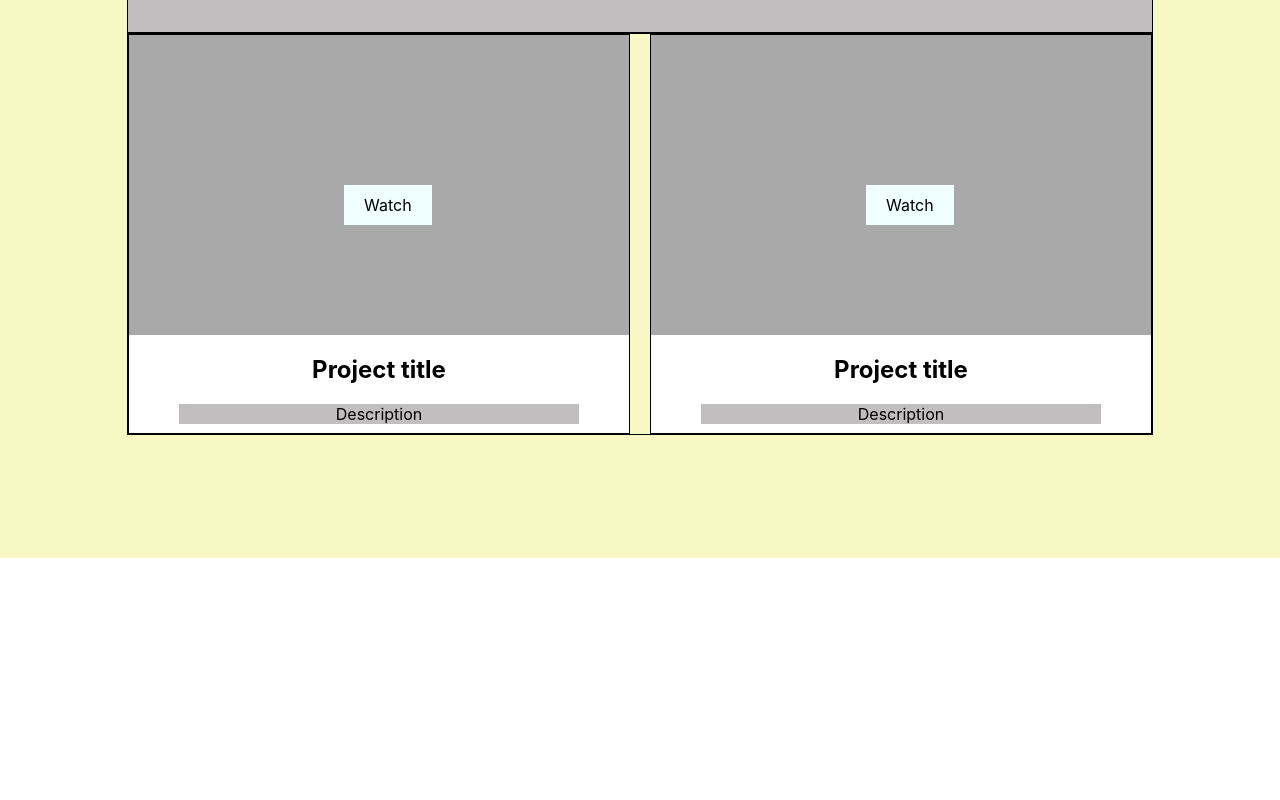
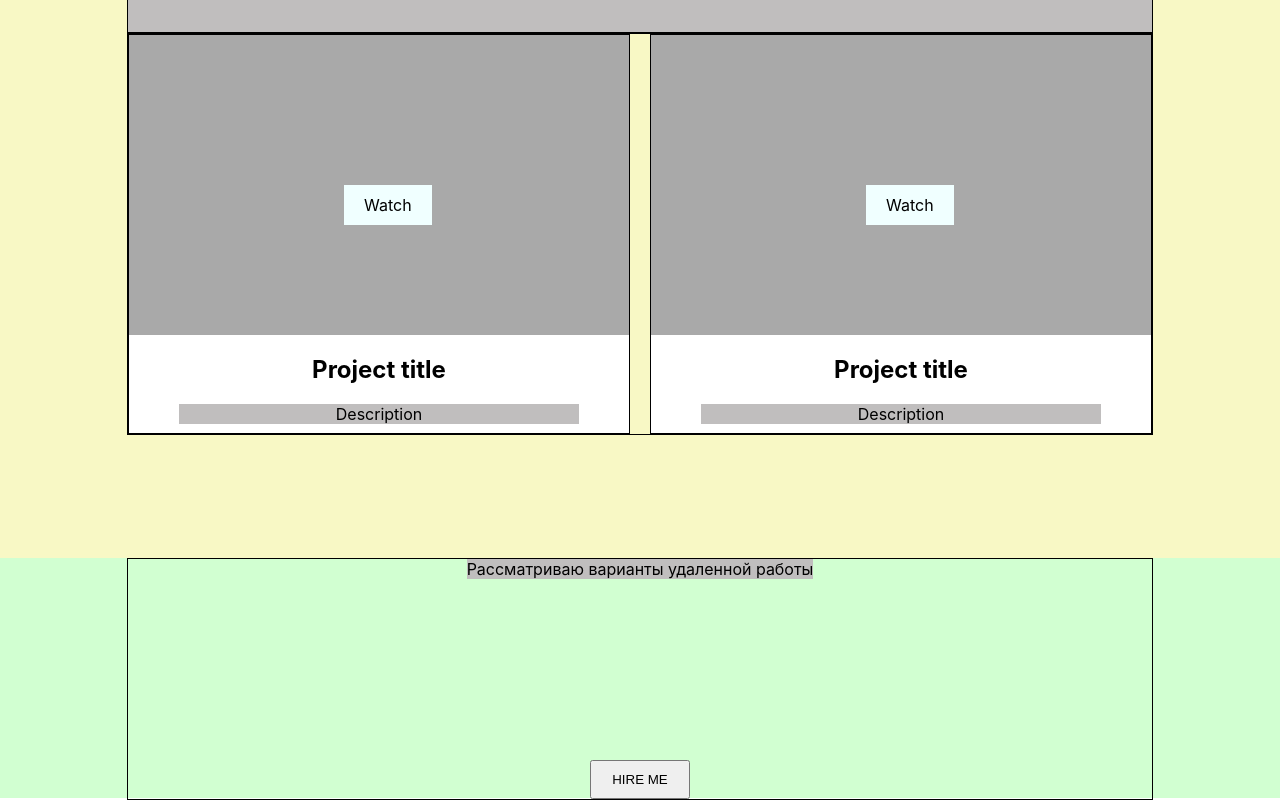
Before and after one commit to KseniyaMelnik/portfolio-react, a React (Create React App) app: page / in a window 1280 px wide. Shown: the part 1922-2722 px from the top of the page. Before the commit the page ends 2480 px from the top, so only its background shows below. Built offline with nearby package versions, Linux system fonts and the light colour scheme.

Commit message:
feat: add block remote in project

```diff
--- a/src/App.js
+++ b/src/App.js
@@ -4,6 +4,7 @@ import Header from "./header/Header";
 import Main from "./main/Main";
 import Skills from "./skills/Skills";
 import Projects from "./projects/Projects";
+import Remote from "./remote/Remote";
 
 function App() {
     return (
@@ -12,6 +13,7 @@ function App() {
             <Main/>
             <Skills/>
             <Projects/>
+            <Remote />
         </div>
     );
 }
--- /dev/null
+++ b/src/remote/Remote.js
@@ -0,0 +1,19 @@
+import React from "react";
+import style from './Remote.module.css';
+
+function Remote() {
+    return (
+        <div className={style.remoteBlock}>
+        <div className={style.container}>
+            <div className={style.text}>
+                <span>Рассматриваю варианты удаленной работы</span>
+            </div>
+            <div className={style.buttonContainer}>
+                <button className={style.button}>hire me</button>
+            </div>
+        </div>
+        </div>
+    );
+}
+
+export default Remote;
--- /dev/null
+++ b/src/remote/Remote.module.css
@@ -0,0 +1,27 @@
+.remoteBlock {
+    height: 30vh;
+    background-color: #d1ffd1;
+}
+
+.container {
+    height: 100%;
+    width: 80%;
+    margin: 0 auto;
+    display: flex;
+    flex-direction: column;
+    justify-content: space-between;
+    align-items: center;
+    border: 1px solid;
+}
+
+.text {
+    text-align: center;
+    background-color: #c0bebe;
+}
+
+.buttonContainer {
+}
+.button {
+    text-transform: uppercase;
+    padding: 10px 20px;
+}
```
